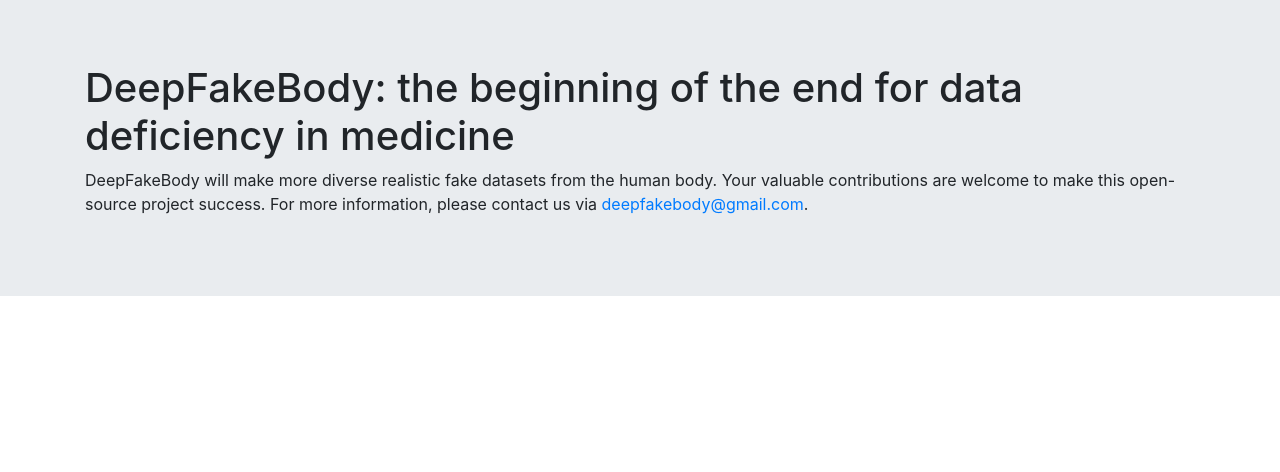
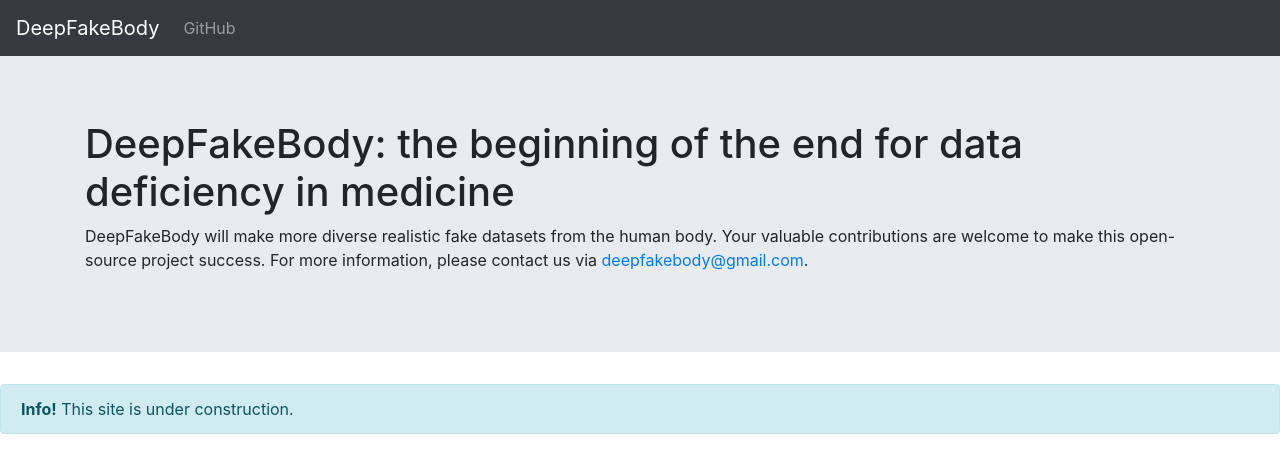
Before and after one commit to vlbthambawita/deepfakebody, a plain HTML site: page index.html in a window 1280 px wide. Drawn offline with nearby package versions, Linux system fonts and the light colour scheme.

Commit message:
added boostracp

```diff
--- a/index.html
+++ b/index.html
@@ -12,12 +12,28 @@
   </head>
   <body>
 
+    <nav class="navbar navbar-expand-sm bg-dark navbar-dark">
+      <!-- Brand/logo -->
+      <a class="navbar-brand" href="index.html">DeepFakeBody</a>
+
+      <!-- Links -->
+      <ul class="navbar-nav">
+        <li class="nav-item">
+          <a class="nav-link" href="https://github.com/vlbthambawita/deepfakebody" target="_blank">GitHub</a>
+        </li>
+      </ul>
+    </nav>
+
     <div class="jumbotron jumbotron-fluid">
       <div class="container">
         <h1>DeepFakeBody: the beginning of the end for data deficiency in medicine </h1>
         <p> DeepFakeBody will make more diverse realistic fake datasets from the human body.
           Your valuable contributions are welcome to make this open-source project success. For more information, please contact us via <a href="mailto:deepfakebody@gmail.com">deepfakebody@gmail.com</a>. </p>
       </div>
+    </div>
+
+    <div class="alert alert-info">
+      <strong>Info!</strong> This site is under construction.
     </div>
 
     <!-- Optional JavaScript; choose one of the two! -->
```
Also changed, not shown: doc.html (added, +14 -0 lines).
